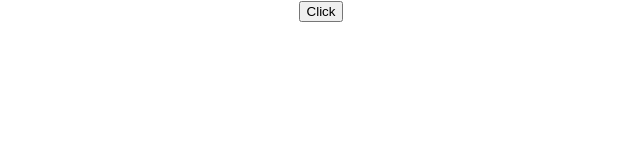
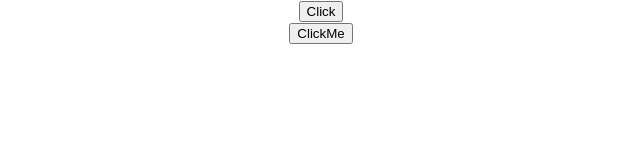
Before and after one commit to rqzq/myProjects, a React (Create React App) app in the folder react-projects/: page / in a window 1280 px wide. Shown: the top 160 px of the page, without its empty margins (319-959 px from the left). Built offline with nearby package versions, Linux system fonts and the light colour scheme.

Commit message:
Class Components for event handler

```diff
--- a/react-projects/src/App.js
+++ b/react-projects/src/App.js
@@ -6,11 +6,13 @@ import Welcome from "./components/Welcome";
 import Message from "./components/Message";
 import Counter from "./components/Counter";
 import FunctionClick from "./components/FunctionClick";
+import ClassClick from "./components/ClassClick";
 
 function App() {
   return (
     <div className="App">
     <FunctionClick />
+    <ClassClick />
     </div>
   );
 }
--- /dev/null
+++ b/react-projects/src/components/ClassClick.js
@@ -0,0 +1,17 @@
+import React, {Component} from "react";
+
+class ClassClick extends Component{
+    clickHandler(){
+        console.log("Class Button Clicked!!")
+    }
+    render() {
+        return(
+            <div>
+                <button onClick={this.clickHandler}>
+                    ClickMe
+                </button>
+            </div>
+        )
+    }
+}
+export default ClassClick
```
